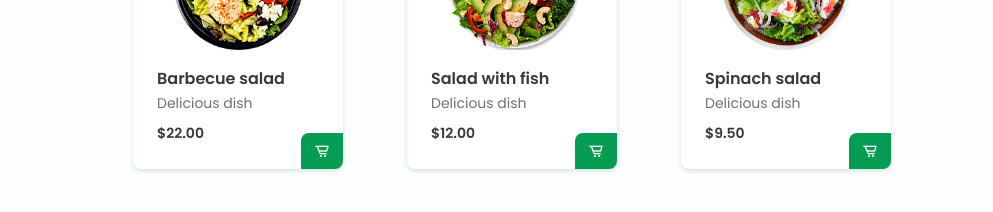
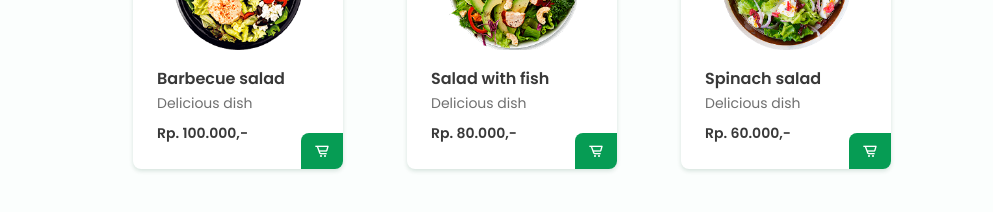
Before and after one commit to Rofixy/English-Website, a plain HTML site: page index.html in a window 1280 px wide. Shown: the part 2080-2292 px from the top of the page, without its empty margins (128-1121 px from the left). Drawn offline with nearby package versions, Linux system fonts and the light colour scheme.

Commit message:
index.html

```diff
--- a/index.html
+++ b/index.html
@@ -367,7 +367,7 @@
                         <img src="assets/img/plate1.png" alt="" class="menu__img">
                         <h3 class="menu__name">Barbecue salad</h3>
                         <span class="menu__detail">Delicious dish</span>
-                        <span class="menu__preci">$22.00</span>
+                        <span class="menu__preci">Rp. 100.000,-</span>
                         <a href="#" class="button menu__button"><i class='bx bx-cart-alt'></i></a>
                     </div>
 
@@ -375,7 +375,7 @@
                         <img src="assets/img/plate2.png" alt="" class="menu__img">
                         <h3 class="menu__name">Salad with fish</h3>
                         <span class="menu__detail">Delicious dish</span>
-                        <span class="menu__preci">$12.00</span>
+                        <span class="menu__preci">Rp. 80.000,-</span>
                         <a href="#" class="button menu__button"><i class='bx bx-cart-alt'></i></a>
                     </div>
 
@@ -383,7 +383,7 @@
                         <img src="assets/img/plate3.png" alt="" class="menu__img">
                         <h3 class="menu__name">Spinach salad</h3>
                         <span class="menu__detail">Delicious dish</span>
-                        <span class="menu__preci">$9.50</span>
+                        <span class="menu__preci">Rp. 60.000,-</span>
                         <a href="#" class="button menu__button"><i class='bx bx-cart-alt'></i></a>
                     </div>
                 </div>
```
